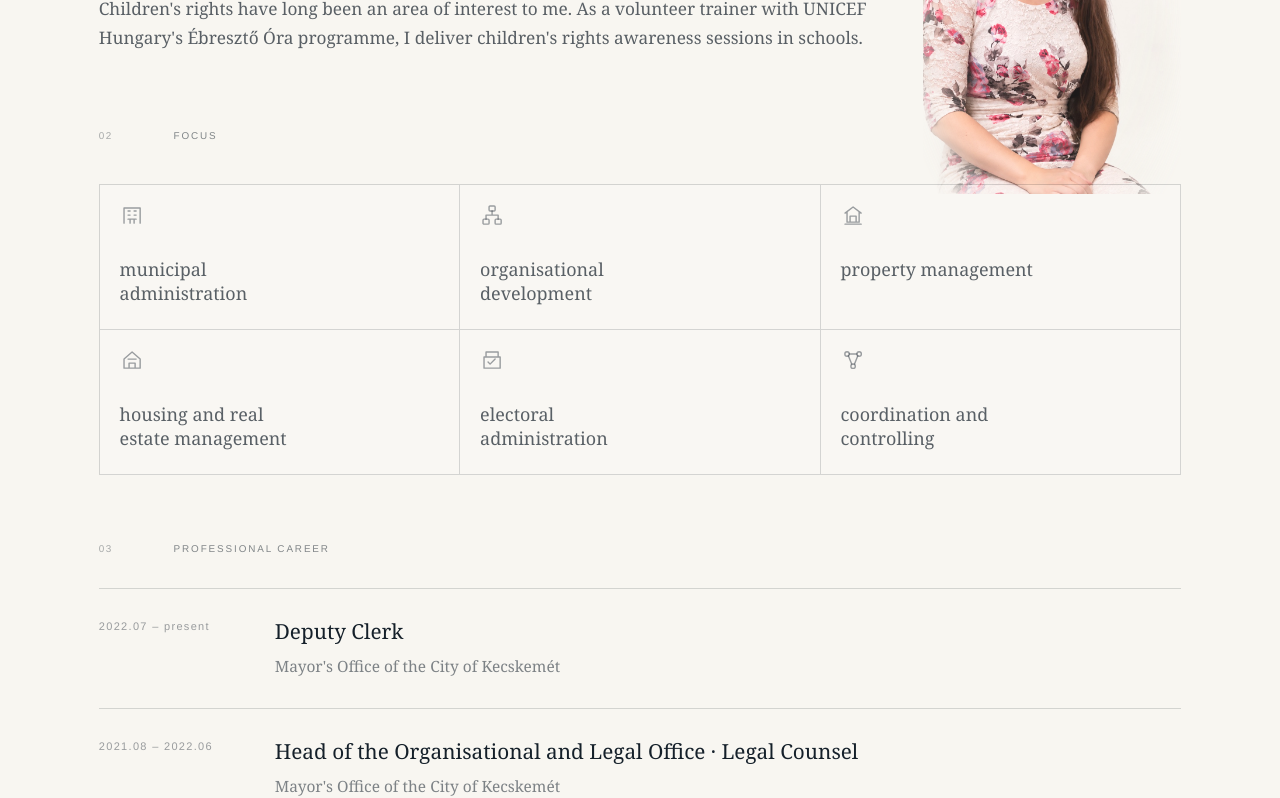
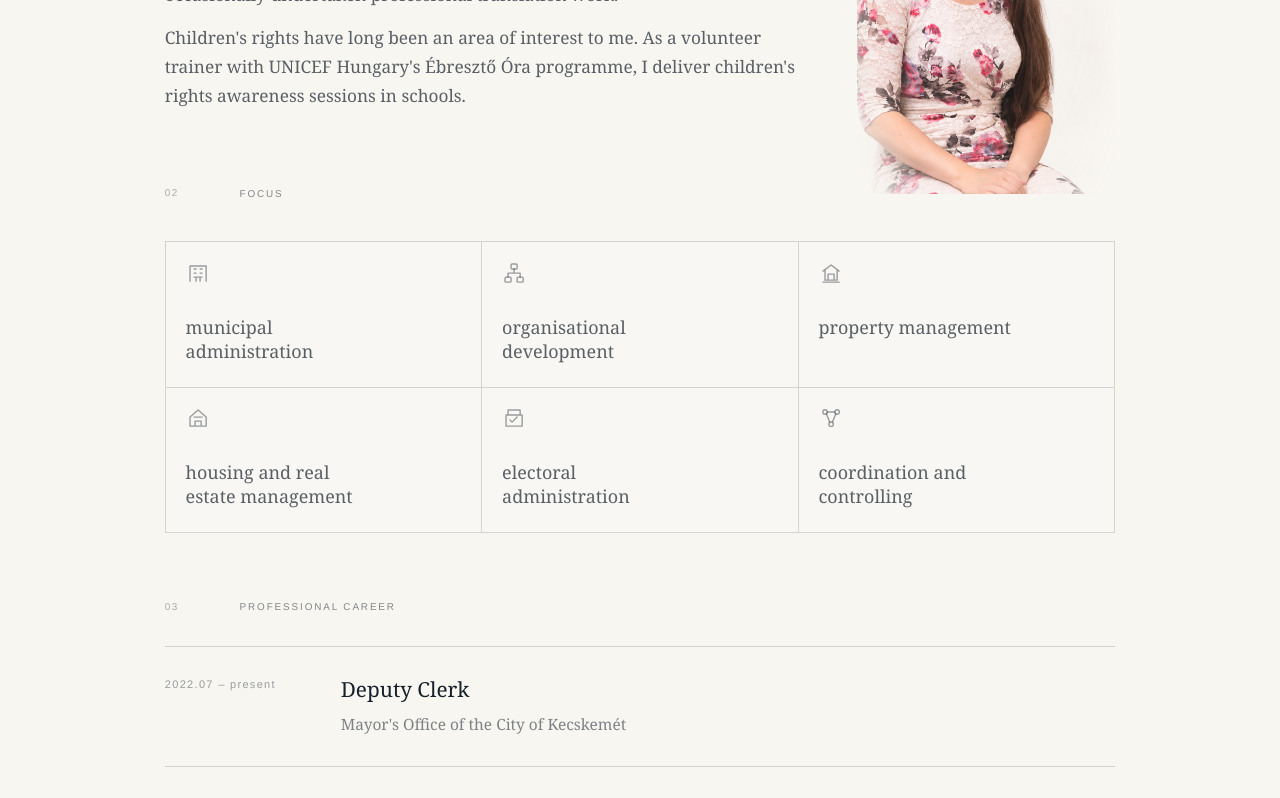
Before and after one commit to svircevicnikola/svircevic-hu, a Next.js app: page /agota/en in a window 1280 px wide. Shown: the part 960-1758 px from the top of the page. Built offline with nearby package versions, Linux system fonts and the light colour scheme.

Commit message:
Restore Agota content width to 920px

```diff
--- a/app/globals.css
+++ b/app/globals.css
@@ -258,8 +258,8 @@ button { font: inherit; }
   content: "";
   position: absolute;
   z-index: 0;
-  left: calc((100% - 1040px) / 2);
-  right: calc((100% - 1040px) / 2);
+  left: calc((100% - 920px) / 2);
+  right: calc((100% - 920px) / 2);
   bottom: 0;
   width: auto;
   height: min(68vw, 680px);
@@ -382,7 +382,7 @@ button { font: inherit; }
 .linkedin-link:hover { border-color: var(--ink); }
 
 .section-grid {
-  max-width: 1040px;
+  max-width: 920px;
   margin: 0 auto;
   padding: 0 28px;
   display: grid;
@@ -477,7 +477,7 @@ button { font: inherit; }
 
 .focus-section,
 .timeline-section {
-  max-width: 1040px;
+  max-width: 920px;
   margin: 56px auto 0;
   padding: 0 28px;
 }
@@ -617,7 +617,7 @@ button { font: inherit; }
 .linkedin-link.large { margin-top: 16px; }
 
 .agota-footer {
-  max-width: 1040px;
+  max-width: 920px;
   margin: 92px auto 0;
   padding: 0 28px 22px;
   display: flex;
```
